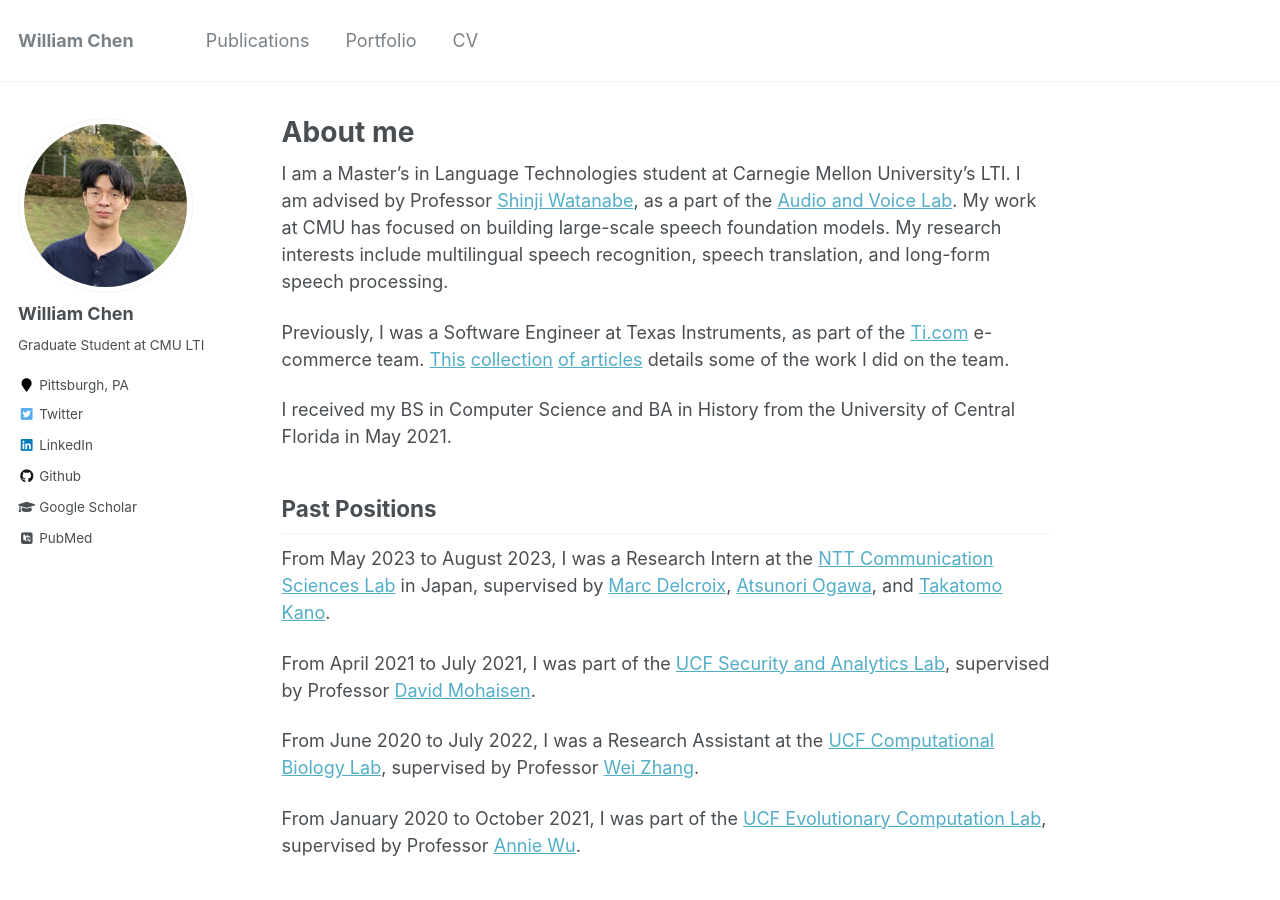
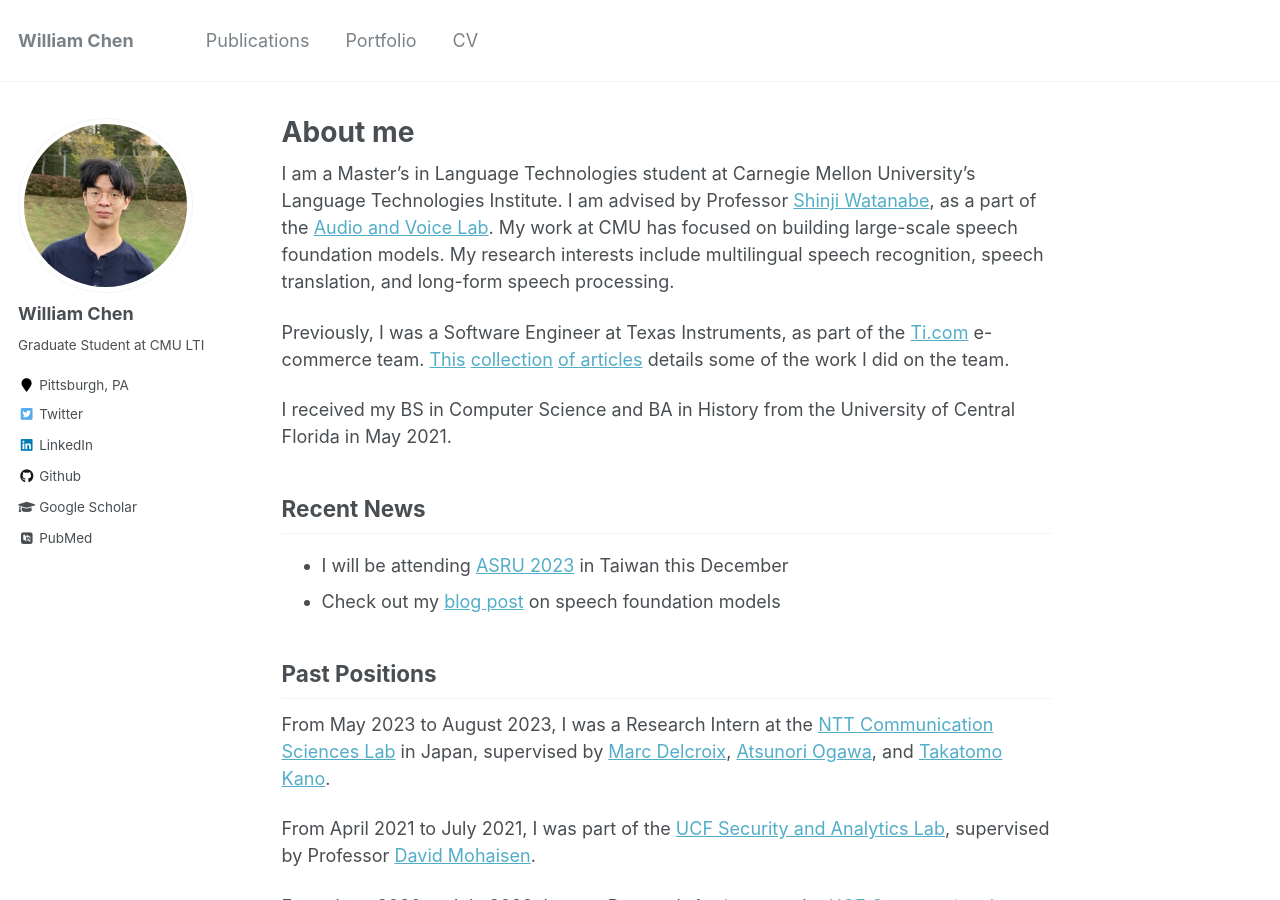
Before and after one commit to wanchichen/wanchichen.github.io, a Jekyll site: the page built from _pages/about.md, in a window 1280 px wide and 900 px high. Built offline with Jekyll 4.4.1, drawn with Linux system fonts in a browser that asks for light colours; some web fonts are replaced.

Commit message:
Update about.md

```diff
--- a/_pages/about.md
+++ b/_pages/about.md
@@ -8,12 +8,16 @@ redirect_from:
   - /about.html
 ---
 
-I am a Master's in Language Technologies student at Carnegie Mellon University's LTI. I am advised by Professor [Shinji Watanabe](https://sites.google.com/view/shinjiwatanabe), as a part of the [Audio and Voice Lab](https://shinjiwlab.github.io).
+I am a Master's in Language Technologies student at Carnegie Mellon University's Language Technologies Institute. I am advised by Professor [Shinji Watanabe](https://sites.google.com/view/shinjiwatanabe), as a part of the [Audio and Voice Lab](https://shinjiwlab.github.io).
 My work at CMU has focused on building large-scale speech foundation models. My research interests include multilingual speech recognition, speech translation, and long-form speech processing.
 
 Previously, I was a Software Engineer at Texas Instruments, as part of the [Ti.com](https://ti.com) e-commerce team. [This](https://finance.yahoo.com/news/texas-instruments-automates-purchasing-experience-130000831.html) [collection](https://www.linkedin.com/posts/texas-instruments_texas-instruments-automates-the-purchasing-ugcPost-6993202576871632896-29MT/?utm_source=share&utm_medium=member_ios) [of articles](https://news.ti.com/texas-instruments-automates-purchasing-experience-with-ti-store-apis?HQS=ocb-tistore-promo-api_launch-linked-pr-null-wwe_awr) details some of the work I did on the team.
 
 I received my BS in Computer Science and BA in History from the University of Central Florida in May 2021.
+
+## Recent News
+- I will be attending [ASRU 2023](http://www.asru2023.org/) in Taiwan this December
+- Check out my [blog post](https://www.wavlab.org/activities/2023/foundations/) on speech foundation models
 
 ## Past Positions
 
```
